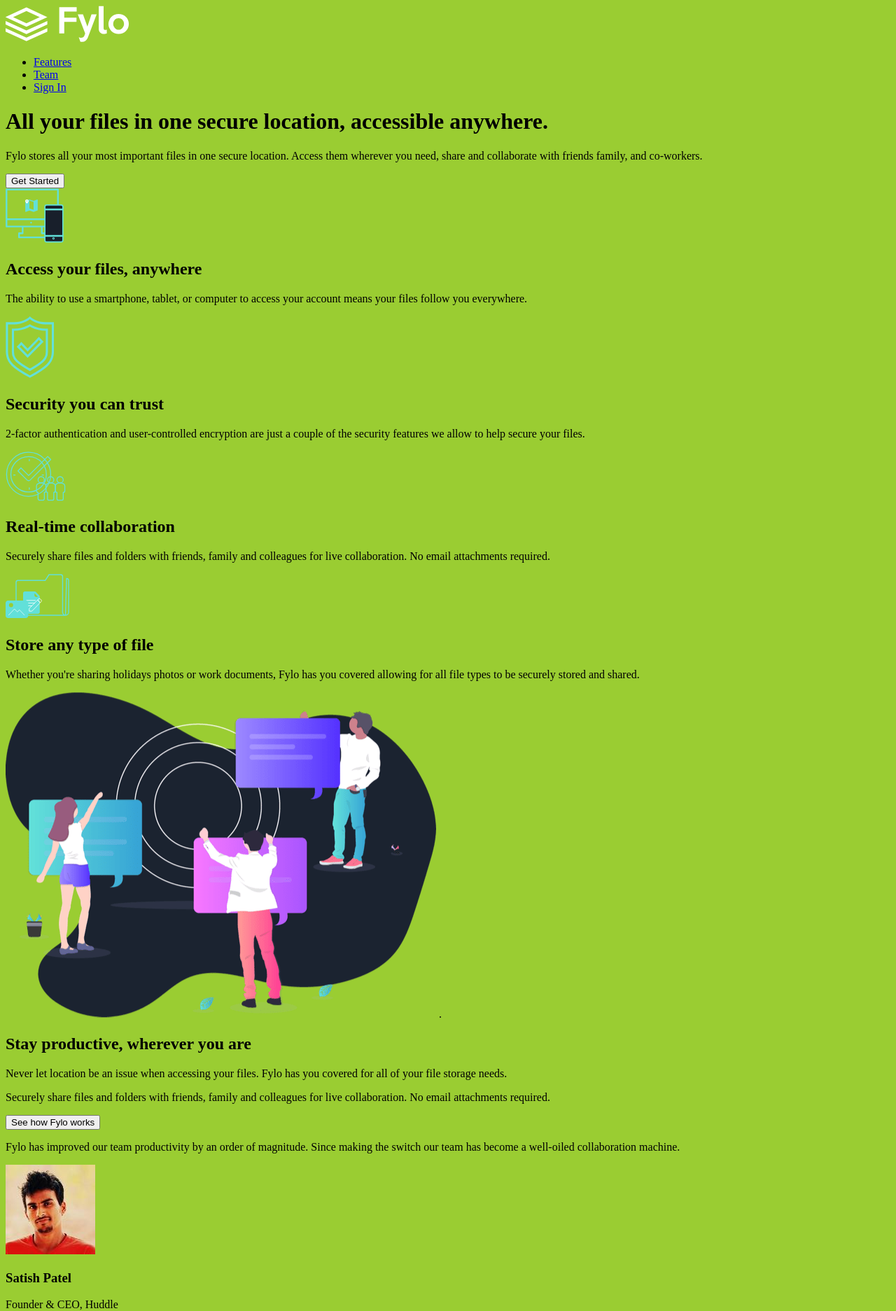
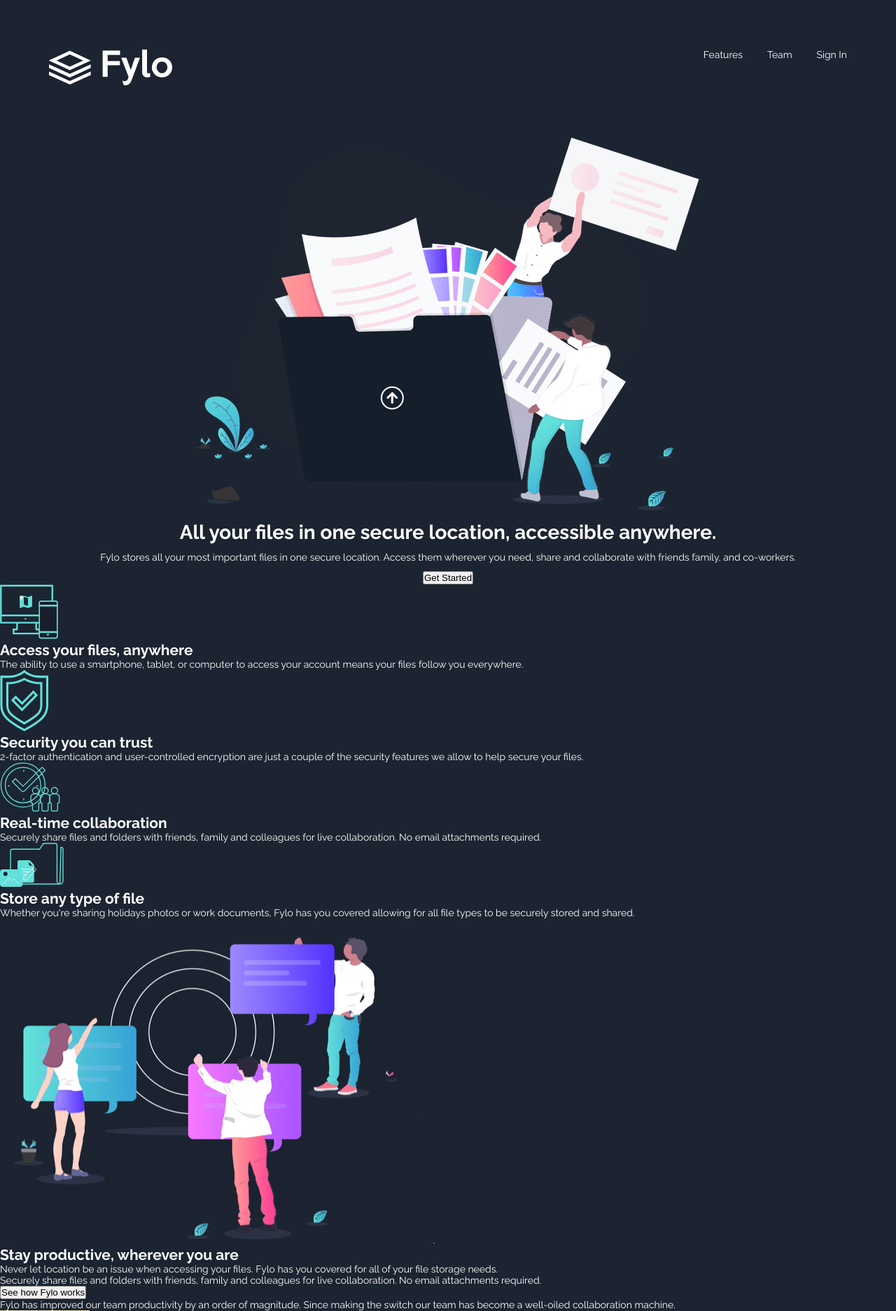
Before and after one commit to alexmru/JS-Stuff, a PHP site: page / in a window 1280 px wide. Shown: the top 1873 px of the page at 70% size. Run offline with PHP 8.4, Linux system fonts and the light colour scheme.

Commit message:
header terminat , am inceput call to action

```diff
--- a/FM_Fylo-landing-page/css/style.css
+++ b/FM_Fylo-landing-page/css/style.css
@@ -1,2 +1,42 @@
+* {
+  margin: 0;
+  padding: 0; }
+
+html {
+  box-sizing: border-box;
+  font-size: 62.5%; }
+
 body {
-  background-color: yellowgreen; }
+  font-family: "Raleway", sans-serif;
+  background-color: #1c2431;
+  font-size: 1.4rem;
+  color: white; }
+
+.header {
+  display: flex;
+  padding: 7rem;
+  justify-content: space-between; }
+
+.header__menu {
+  flex: 0 0 18%; }
+
+.header__nav-items {
+  display: flex;
+  justify-content: space-between; }
+
+.header__nav-item {
+  list-style: none;
+  display: inline-block; }
+
+.header__nav-item-link, .header __nav-item-link:visited {
+  text-decoration: none;
+  color: white; }
+
+.cta {
+  display: flex;
+  position: relative;
+  height: 80vh;
+  flex-direction: column;
+  justify-content: space-between;
+  align-items: center;
+  flex-wrap: nowrap; }
--- a/FM_Fylo-landing-page/index.html
+++ b/FM_Fylo-landing-page/index.html
@@ -5,6 +5,10 @@
   <meta charset="UTF-8">
   <meta name="viewport" content="width=device-width, initial-scale=1.0">
   <!-- displays site properly based on user's device -->
+  <link rel="preconnect" href="https://fonts.googleapis.com">
+  <link rel="preconnect" href="https://fonts.gstatic.com" crossorigin>
+  <link href="https://fonts.googleapis.com/css2?family=Open+Sans:wght@400;700&family=Raleway:wght@400;700&display=swap"
+    rel="stylesheet">
 
   <link rel="icon" type="image/png" sizes="32x32" href="./images/favicon-32x32.png">
   <link rel="stylesheet" href="css/style.css">
@@ -25,29 +29,29 @@
 
 <body>
 
-
   <header class="header">
     <div class="header__logo-box">
-      <img src="images/logo.svg" alt="company logo">
+      <img src="images/logo.svg" alt="company logo" class="header__logo-img">
     </div>
     <nav class="header__menu">
       <ul class="header__nav-items">
         <li class="header__nav-item">
-          <a href="#">Features</a>
+          <a href="#" class="header__nav-item-link">Features</a>
         </li>
         <li class="header__nav-item">
-          <a href="#">Team</a>
+          <a href="#" class="header__nav-item-link">Team</a>
         </li>
         <li class="header__nav-item">
-          <a href="#">Sign In</a>
+          <a href="#" class="header__nav-item-link">Sign In</a>
         </li>
       </ul>
     </nav>
   </header>
 
-
   <main class="cta">
-    <figure class="cta__main-image"></figure>
+    <figure class="cta__main-image">
+      <img src="images/illustration-intro.png" alt="" class="cta__image">
+    </figure>
     <h1 class="cta__main-heading">
       All your files in one secure location, accessible anywhere.
     </h1>
@@ -57,7 +61,6 @@
     </p>
     <button class="cta__button">Get Started </button>
   </main>
-
 
   <section class="features">
     <div class="features__row row-one">
@@ -106,7 +109,6 @@
     </div>
   </section>
 
-
   <section class="message">
     <img src="images/illustration-stay-productive.png" alt="stay-productive" class="message_image">
     .
@@ -121,7 +123,6 @@
     </p>
     <button class="message__button">See how Fylo works</button>
   </section>
-
 
   <section class="testimonials">
     <div class="testimonials__section">
@@ -177,35 +178,13 @@
     </div>
   </div>
 
-
-
-
-
-
-
-
-  Get Started For Free
-
-
-
-
-
-
-  About Us
-  Jobs
-  Press
-  Blog
-
-  Contact Us
-  Terms
-  Privacy
-
   <footer class="footer">
     <div class="footer__s1">
       <img src="images/logo.svg" alt="logo" class="footer__logo">
       <div class="footer__location">
         <img src="images/icon-location.svg" alt="location-icon" class="footer__location-icon">
-    <p class="footer__location-description">Lorem ipsum dolor sit amet, consectetur adipiscing elit, sed do eiusmod tempor incididunt ut labore et
+        <p class="footer__location-description">Lorem ipsum dolor sit amet, consectetur adipiscing elit, sed do eiusmod
+          tempor incididunt ut labore et
           dolore magna aliqua</p>
       </div>
     </div>
@@ -221,8 +200,28 @@
     </div>
     <div class="links">
       <ul class="links__col1">
-    <li class="link-item">
-      <a href="" class=""></a>
+        <li class="links__link-item">
+          <a href="#" class="links__link">About Us</a>
+        </li>
+        <li class="links__link-item">
+          <a href="#" class="links__link">Jobs</a>
+        </li>
+        <li class="links__link-item">
+          <a href="#" class="links__link">Press</a>
+        </li>
+        <li class="links__link-item">
+          <a href="#" class="links__link">Blog</a>
+        </li>
+      </ul>
+      <ul class="links__col2">
+        <li class="links__link-item">
+          <a href="#" class="links__link">Contact Us</a>
+        </li>
+        <li class="links__link-item">
+          <a href="#" class="links__link">Terms</a>
+        </li>
+        <li class="links__link-item">
+          <a href="#" class="links__link">Privacy</a>
         </li>
       </ul>
     </div>
--- a/FM_Fylo-landing-page/sass/base.scss
+++ b/FM_Fylo-landing-page/sass/base.scss
@@ -1,3 +1,35 @@
+
+//Primary colors
+$dark-blue-primary: hsl(217, 28%, 15%); // intro and email sign up background
+$dark-blue-background: hsl(218, 28%, 13%);  //main background
+$dark-blue-footer: hsl(216, 53%, 9%); //footer background
+$dark-blue-testimonials: hsl(219, 30%, 18%); //testimonials background
+
+//Accent colors
+$accent-cyan: hsl(176, 68%, 64%); // inside call-to-action gradient
+$accent-blue: hsl(198, 60%, 50%); // inside call-to-action gradient
+$accent-light-red: hsl(0, 100%, 63%); // error
+
+// FONTS
+
+$open-sans: 'Open Sans', sans-serif; // Headings, Call-to-actions, Header Navigation
+$raleway: 'Raleway', sans-serif; // body
+
+*{
+    margin: 0;
+    padding: 0;
+}
+
+html {
+    box-sizing: border-box;
+    font-size: 62.5%;
+}
+
+
+
 body {
-    background-color: yellowgreen;
+    font-family: $raleway;
+    background-color: $dark-blue-primary;
+    font-size: 1.4rem;
+    color: white;
 }
--- a/FM_Fylo-landing-page/sass/components.scss
+++ b/FM_Fylo-landing-page/sass/components.scss
@@ -0,0 +1,49 @@
+.header {
+    &__logo-box {
+
+    }
+    &__logo-img {
+
+    }
+    &__menu {
+        flex: 0 0 18%;
+    }
+    &__nav-items {
+        display: flex;
+        justify-content: space-between;
+    }
+    &__nav-item {
+        list-style: none;
+        display: inline-block;
+    }
+    &__nav-item-link, __nav-item-link:visited {
+        text-decoration: none;
+        color: white;
+    }
+
+}
+
+.cta {
+    display: flex;
+    position: relative;
+    height: 80vh;
+    flex-direction: column;
+    justify-content: space-between;
+    align-items: center;
+    flex-wrap: nowrap;
+    &__main-image {
+
+    }
+    &__image {
+
+    }
+    &__main-heading {
+
+    }
+    &__description {
+
+    }
+    &__button {
+
+    }
+}
--- a/FM_Fylo-landing-page/sass/layout.scss
+++ b/FM_Fylo-landing-page/sass/layout.scss
@@ -0,0 +1,5 @@
+.header {
+    display: flex;
+    padding: 7rem;
+    justify-content: space-between;
+}
```
Lines whose indentation alone changed are shown as unchanged.
